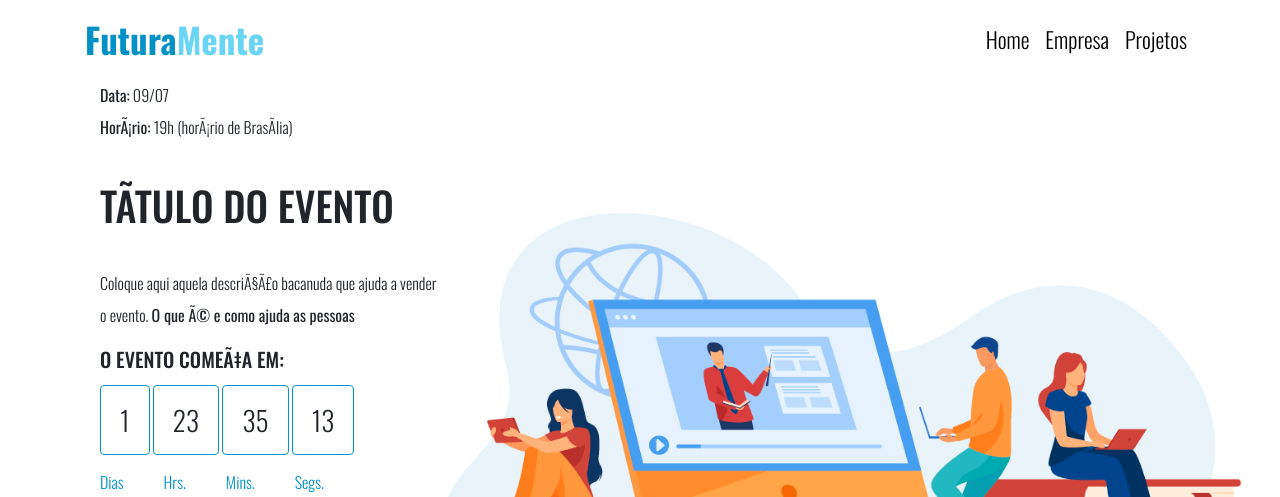
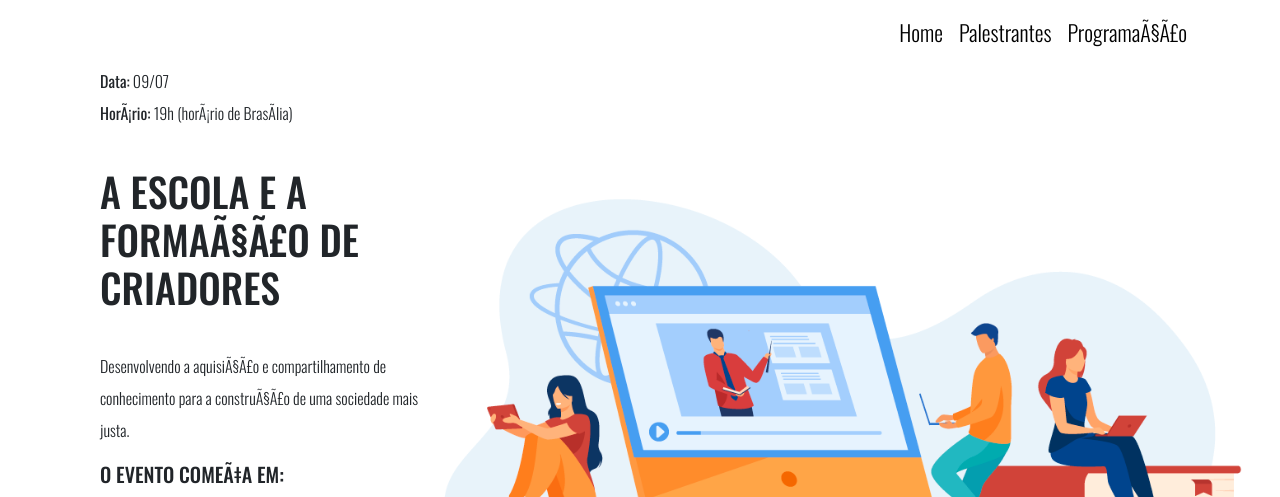
Before and after one commit to vargasraquel/grupox06, a plain HTML site: page index.html in a window 1280 px wide. Shown: the top 497 px of the page. Drawn offline with nearby package versions, Linux system fonts and the light colour scheme.

Commit message:
Update index.html

```diff
--- a/index.html
+++ b/index.html
@@ -95,20 +95,19 @@
   <!--INCIO NAV !-->
   <nav class="navbar navbar-fixed-top navbar-expand-lg navbar-light bg-white" id="edit">
     <div class="container">
-      <a class="navbar-brand h1 mb-0" href="#"><strong><span style="color:#0191C6; font-size:35px;">Futura</span><span
-            style="color:#69D4F3; font-size:35px;">Mente</span></strong> </a>
+        <a class="navbar-brand h1 mb-0" href=""> </a>
       <button class="navbar-toggler" type="button" data-toggle="collapse" data-target="#navbarSite">
         <span class="navbar-toggler-icon"></span>
       </button>
       <div class="collapse navbar-collapse" id="navbarSite">
         <ul class="navbar-nav ml-auto">
           <li class="nav-item ">
-          <li class="nav-item"><a class="nav-link" href="#"><span style="color:black; font-size:22px;">Home</span></a>
+          <li class="nav-item"><a class="nav-link" href="#home"><span style="color:black; font-size:22px;">Home</span></a>
           </li>
-          <li class="nav-item"><a class="nav-link" href="#"><span
-                style="color:black; font-size:22px;">Empresa</span></a></li>
-          <li class="nav-item"><a class="nav-link" href="#"><span
-                style="color:black; font-size:22px;">Projetos</span></a></li>
+          <li class="nav-item"><a class="nav-link" href="#palestrantes"><span
+                style="color:black; font-size:22px;">Palestrantes</span></a></li>
+          <li class="nav-item"><a class="nav-link" href="#programacao"><span
+                style="color:black; font-size:22px;">Programação</span></a></li>
           </li>
         </ul>
       </div>
@@ -117,14 +116,14 @@
 
   <!-- SECTION 1-->
   <section>
-    <div class="container-xl">
+    <div class="container-xl" id="home">
       <div class="row topo">
         <div class="col-md-4">
           <div class="textoevento">
             <p><strong>Data:</strong> 09/07<br>
             <strong>Horário:</strong> 19h (horário de Brasília) </p>
-            <h1>Título do evento</h1>
-            <p>Coloque aqui aquela descrição bacanuda que ajuda a vender o evento. <strong>O que é e como ajuda as pessoas</strong></p>
+            <h1>A escola e a formação de criadores</h1>
+            <p>Desenvolvendo a aquisição e compartilhamento de conhecimento para a construção de uma sociedade mais justa.</p>
           </div>
 
           <div class="evento">
@@ -166,7 +165,7 @@
                 <div class="col-md-12 c1">
                     <div class="row r1">
                         <div class="col-md-4 c1 ">
-                            <div class="card">
+                            <div class="card"  id="palestrantes">
                                 <div>
                                     <img class="img-circle img-circ" src="imagens/face.png">
                                 </div>
@@ -231,7 +230,7 @@
 
 <!-- SECTION 3-->
 <div class="container-fluid" id="banner3">
-  <div class="row">
+  <div class="row" id="programacao">
       <div class="col-xl-6 col-md-12 col-lg-12 row "id="banner4">
           <div class = "container" id="cont_banner4">
               <div class = "container" id="detalhes">
```
